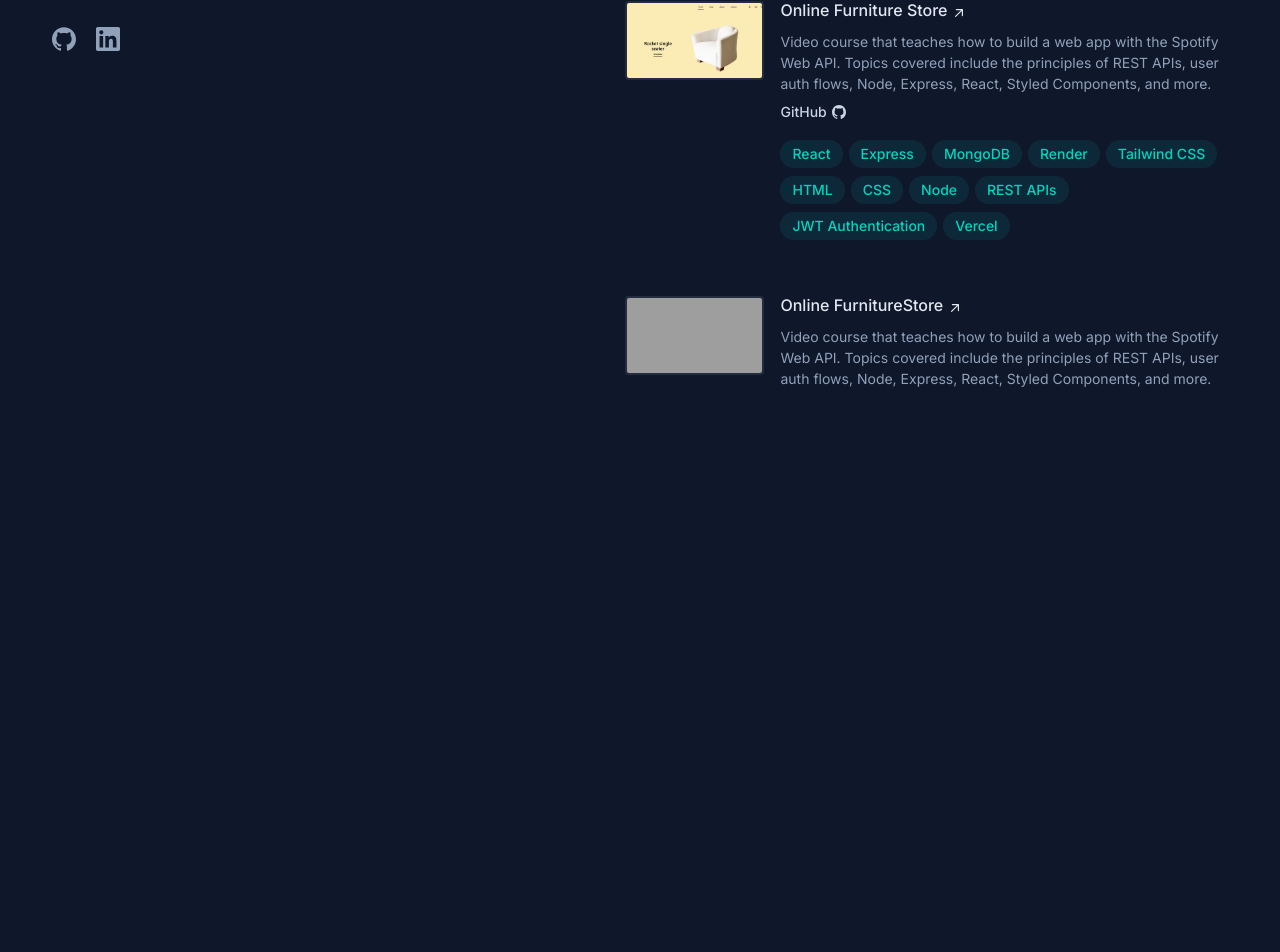
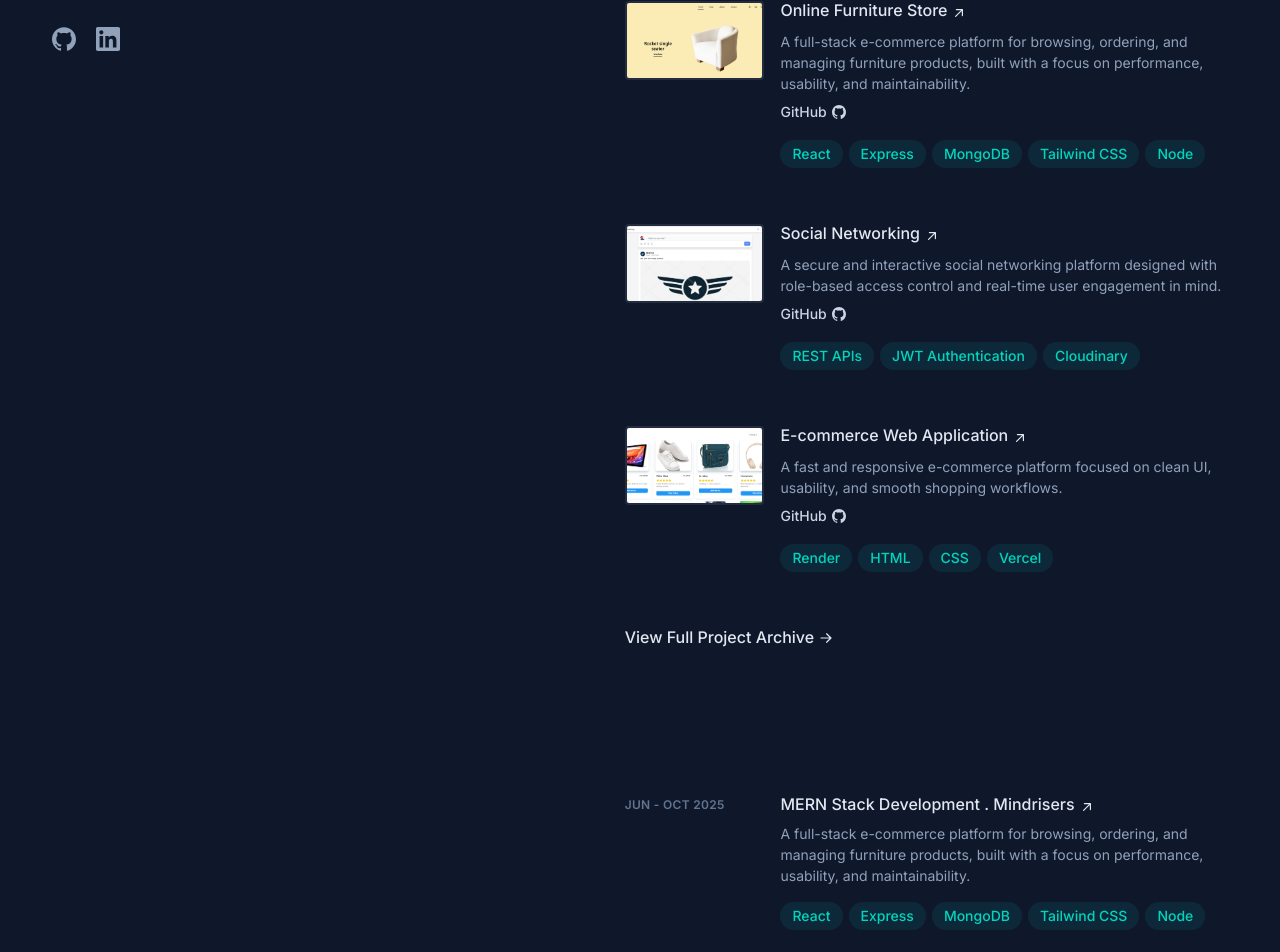
Before and after one commit to BishnuThapa10/portfolio-website, a Next.js app: page / in a window 1280 px wide. Shown: the part 653-1605 px from the top of the page. Before the commit the page ends 1286 px from the top, so only its background shows below. Built offline with nearby package versions, Linux system fonts and the light colour scheme; grey boxes are pictures that could not be loaded.

Commit message:
Project section completed

```diff
--- a/src/app/page.js
+++ b/src/app/page.js
@@ -1,4 +1,5 @@
 import About from "../components/About.jsx";
+import Certifications from "../components/Certifications.jsx";
 import Navbar from "../components/Navbar.jsx";
 import Project from "../components/Project.jsx";
 
@@ -20,6 +21,10 @@ export default function Home() {
           <section id="projects" className="mb-16 scroll-mt-16 md:mb-24 lg:mb-36 lg:scroll-mt-24" aria-label="Selected Projects">
             <Project />
           </section>
+
+          <section id="certifications" className="mb-16 scroll-mt-16 md:mb-24 lg:mb-36 lg:scroll-mt-24" aria-label="Training Certifications">
+            <Certifications />
+          </section>
         </main>
       </div>
     </div>
--- /dev/null
+++ b/src/components/Certifications.jsx
@@ -0,0 +1,51 @@
+import React from 'react'
+import { HiMiniArrowUpRight } from "react-icons/hi2";
+import { certifications } from '../data/certifications.js';
+
+export default function Certifications() {
+  return (
+    <>
+      <div className='sticky top-0 z-20 mb-4 w-screen bg-slate-900/75 py-5 backdrop-blur lg:sr-only lg:relative lg:top-auto lg:mx-auto lg:w-full lg:px-0 lg:py-0 lg:opacity-0'>
+        <h2 className='text-sm font-bold uppercase tracking-widest text-slate-200 lg:sr-only'>Certifications</h2>
+      </div>
+
+      <ol className='group/list'>
+        {certifications && certifications.map((c) => {
+          return <li key={c.id} className='mb-12'>
+            <div className="group relative grid pb-1 transition-all sm:grid-cols-8 sm:gap-8 md:gap-4 lg:hover:opacity-100! lg:group-hover/list:opacity-50">
+              <div class="absolute -inset-x-4 -inset-y-4 z-0 hidden rounded-md transition motion-reduce:transition-none lg:-inset-x-6 lg:block lg:group-hover:bg-slate-800/50 lg:group-hover:shadow-[inset_0_1px_0_0_rgba(148,163,184,0.1)] lg:group-hover:drop-shadow-lg"></div>
+              <header className='z-10 mb-2 mt-1 text-xs font-semibold uppercase tracking-wide text-slate-500 sm:col-span-2' aria-label={c.aria_label}>{c.date}</header>
+
+              <div className='z-10 sm:col-span-6'>
+                <h3 className='font-medium leading-snug text-slate-200'>
+                  <div>
+                    <a className="inline-flex items-baseline font-medium leading-tight text-slate-200 hover:text-teal-300 focus-visible:text-teal-300  group/link text-base" href={c.institution.link} target="_blank" rel="noreferrer noopener" aria-label={c.institution.aria_label}>
+                      <span className="absolute -inset-x-4 -inset-y-2.5 hidden rounded md:-inset-x-6 md:-inset-y-4 lg:block"></span>
+                      <span>
+                        {c.institution.program} . {" "}
+                        <span className='inline-block'>
+                          {c.institution.name}
+                          <HiMiniArrowUpRight className='inline-block h-4 w-4 shrink-0 transition-transform group-hover/link:-translate-y-1 group-hover/link:translate-x-1 group-focus-visible/link:-translate-y-1 group-focus-visible/link:translate-x-1 motion-reduce:transition-none ml-1 translate-y-px' aria-hidden="true" />
+                        </span>
+                      </span>
+                    </a>
+                  </div>
+                </h3>
+                <p className='mt-2 text-sm leading-normal'>{c.summary}</p>
+                <ul className='mt-2 flex flex-wrap' aria-label='Technologies used'>
+                  {c.tech && c.tech.map((t, i) => (
+                    <li key={i} className='mr-1.5 mt-2'>
+                      <div className='flex items-center rounded-full bg-teal-400/10 px-3 py-1 text-sm font-medium leading-5 text-teal-400'>{t}</div>
+                    </li>
+                  ))}
+                </ul>
+              </div>
+            </div>
+          </li>
+        })}
+      </ol>
+
+      <div></div>
+    </>
+  )
+}
--- a/src/components/Navbar.jsx
+++ b/src/components/Navbar.jsx
@@ -8,8 +8,8 @@ export default function Navbar() {
 
   const links = [
     { label: 'About', to: '#about', id: 'about' },
-    // { label: 'Experience', to: '#experience', id: 'experience' },
     { label: 'Projects', to: '#projects', id: 'projects' },
+    { label: 'Certifications', to: '#certifications', id: 'certifications' },
   ];
 
   const [activeId, setActiveId] = useState(links[0].id);
--- a/src/components/Project.jsx
+++ b/src/components/Project.jsx
@@ -3,6 +3,7 @@ import { HiMiniArrowUpRight } from "react-icons/hi2";
 import Image from 'next/image.js';
 import { projects } from '../data/project.js';
 import { IoLogoGithub } from "react-icons/io";
+import { HiMiniArrowRight } from "react-icons/hi2";
 
 export default function Project() {
   return (
@@ -22,9 +23,12 @@ export default function Project() {
                   <h3>
                     <a className='inline-flex items-baseline font-medium leading-tight text-slate-200 hover:text-teal-300 focus-visible:text-teal-300  group/link text-base' href={project.links.demo} target='_blank' rel='noreferrer noopener' aria-label={project.aria_label}>
                       <span className="absolute -inset-x-4 -inset-y-2.5 hidden rounded md:-inset-x-6 md:-inset-y-4 lg:block"></span>
+                      <span>
+                        {project.title_first} {' '}
                         <span className='inline-block'>
-                        {project.title}
+                          {project.title_last}
                           <HiMiniArrowUpRight className='inline-block h-4 w-4 shrink-0 transition-transform group-hover/link:-translate-y-1 group-hover/link:translate-x-1 group-focus-visible/link:-translate-y-1 group-focus-visible/link:translate-x-1 motion-reduce:transition-none ml-1 translate-y-px' aria-hidden="true" />
+                        </span>
                       </span>
 
                     </a>
@@ -52,31 +56,20 @@ export default function Project() {
             </li>
           }
           )}
+        </ul>
 
-          <li className='mb-12'>
-            <div className='group relative grid gap-4 pb-1 transition-all sm:grid-cols-8 sm:gap-8 md:gap-4 lg:hover:opacity-100! lg:group-hover/list:opacity-50'>
-              <div className="absolute -inset-x-4 -inset-y-4 z-0 hidden rounded-md transition motion-reduce:transition-none lg:-inset-x-6 lg:block lg:group-hover:bg-slate-800/50 lg:group-hover:shadow-[inset_0_1px_0_0_rgba(148,163,184,0.1)] lg:group-hover:drop-shadow-lg"></div>
-
-              <div className='z-10 sm:order-2 sm:col-span-6'>
-                <h3>
-                  <a className='inline-flex items-baseline font-medium leading-tight text-slate-200 hover:text-teal-300 focus-visible:text-teal-300  group/link text-base' href="" target='_blank' rel='noreferrer noopener' aria-label='Online Furniture Store (open in a new tab)'>
-                    <span className="absolute -inset-x-4 -inset-y-2.5 hidden rounded md:-inset-x-6 md:-inset-y-4 lg:block"></span>
+        <div className='mt-12'>
+          <a
+          className="inline-flex items-center font-medium leading-tight text-slate-200 cursor-not-allowed group" aria-label="View Full Project Archive" href="#">
             <span>
-                      Online Furniture
-                      <span className='inline-block'>Store
-                        <HiMiniArrowUpRight className='inline-block h-4 w-4 shrink-0 transition-transform group-hover/link:-translate-y-1 group-hover/link:translate-x-1 group-focus-visible/link:-translate-y-1 group-focus-visible/link:translate-x-1 motion-reduce:transition-none ml-1 translate-y-px' aria-hidden="true" />
+              <span className="border-b border-transparent pb-px transition group-hover:border-teal-300 motion-reduce:transition-none">View Full Project {' '}</span>
+              <span className='whitespace-nowrap'>
+                <span className="border-b border-transparent pb-px transition group-hover:border-teal-300 motion-reduce:transition-none">Archive</span>
+                <HiMiniArrowRight className="ml-1 inline-block h-4 w-4 shrink-0 -translate-y-px transition-transform group-hover:translate-x-2 group-focus-visible:translate-x-2 motion-reduce:transition-none" aria-hidden="true"/>
               </span>
             </span>
           </a>
-                </h3>
-                <p className='mt-2 text-sm leading-normal'>
-                  Video course that teaches how to build a web app with the Spotify Web API. Topics covered include the principles of REST APIs, user auth flows, Node, Express, React, Styled Components, and more.
-                </p>
         </div>
-              <Image className='aspect-video object-cover rounded border-2 border-slate-200/10 transition group-hover:border-slate-200/30 sm:order-1 sm:col-span-2 sm:translate-y-1' width={200} height={48} src="/furniture_store.png" alt="Online Furniture Store Photo" />
-            </div>
-          </li>
-        </ul>
       </div>
     </>
   )
--- /dev/null
+++ b/src/data/certifications.js
@@ -0,0 +1,18 @@
+export const certifications = [
+  {
+    id: 'mern-stack',
+    date: 'Jun - Oct 2025',
+    aria_label: 'June to October 2025',
+    institution:{
+      link: 'https://www.mindrisers.com.np/',
+      aria_label: "MERN Stack Development at Mindrisers (opens in a new tab)",
+      program: "MERN Stack Development",
+      name: "Mindrisers"
+    },
+    summary: 'A full-stack e-commerce platform for browsing, ordering, and managing furniture products, built with a focus on performance, usability, and maintainability.',
+    tech: ['React', 'Express', 'MongoDB', 'Tailwind CSS', 'Node'],
+    featured: true
+  },
+
+
+];
--- a/src/data/project.js
+++ b/src/data/project.js
@@ -1,11 +1,12 @@
 export const projects = [
   {
     id: 'online-furniture',
-title: 'Online Furniture Store',
+    title_first: 'Online Furniture',
+    title_last: 'Store',
     aria_label: 'Online Furniture Store (open in a new tab)',
     year: 2025,
-summary: ' Video course that teaches how to build a web app with the Spotify Web API. Topics covered include the principles of REST APIs, user auth flows, Node, Express, React, Styled Components, and more.',
-tech: ['React', 'Express', 'MongoDB', 'Render', 'Tailwind CSS',  'HTML', 'CSS', 'Node', 'REST APIs', 'JWT Authentication', 'Vercel'],
+    summary: 'A full-stack e-commerce platform for browsing, ordering, and managing furniture products, built with a focus on performance, usability, and maintainability.',
+    tech: ['React', 'Express', 'MongoDB', 'Tailwind CSS', 'Node'],
     images: '/images/projects/furniture_store.png',
     alt: 'Online Furniture Store Photo',
     links: {
@@ -14,15 +15,38 @@ github: 'https://github.com/BishnuThapa10/e-commerce'
     },
     featured: true
   },
-// {
-// id: 'portfolio-v2',
-// title: 'Portfolio V2',
-// year: 2023,
-// summary: 'A rebuilt personal site using Next.js and MDX for content.',
-// tech: ['Next.js', 'MDX', 'Tailwind CSS'],
-// thumbnail: '/images/projects/portfolio-v2.png',
-// links: {
-// github: 'https://github.com/yourname/portfolio',
-// }
-// }
+
+  {
+    id: 'social-networking',
+    title_first: 'Social',
+    title_last: 'Networking',
+    aria_label: 'Social Networking (open in a new tab)',
+    year: 2025,
+    summary: 'A secure and interactive social networking platform designed with role-based access control and real-time user engagement in mind.',
+    tech: ['REST APIs', 'JWT Authentication', 'Cloudinary'],
+    images: '/images/projects/social_networking.png',
+    alt: 'Social Networking Photo',
+    links: {
+      demo: 'https://social-networking-five.vercel.app/',
+      github: 'https://github.com/BishnuThapa10/Social_Networking'
+    },
+    featured: true
+  },
+
+  {
+    id: 'e-commerce',
+    title_first: 'E-commerce Web',
+    title_last: 'Application',
+    aria_label: 'E-commerce Web Application (open in a new tab)',
+    year: 2025,
+    summary: 'A fast and responsive e-commerce platform focused on clean UI, usability, and smooth shopping workflows.',
+    tech: ['Render', 'HTML', 'CSS', 'Vercel'],
+    images: '/images/projects/e-commerce.png',
+    alt: 'E-commerce Web Application Photo',
+    links: {
+      demo: 'https://mern-class-wwmh.vercel.app/',
+      github: 'https://github.com/BishnuThapa10/MernClass/tree/frontend'
+    },
+    featured: true
+  },
 ];
```
Also changed, not shown: public/images/projects/e-commerce.png (added), public/images/projects/social_networking.png (added). Lines whose indentation alone changed are shown as unchanged.
